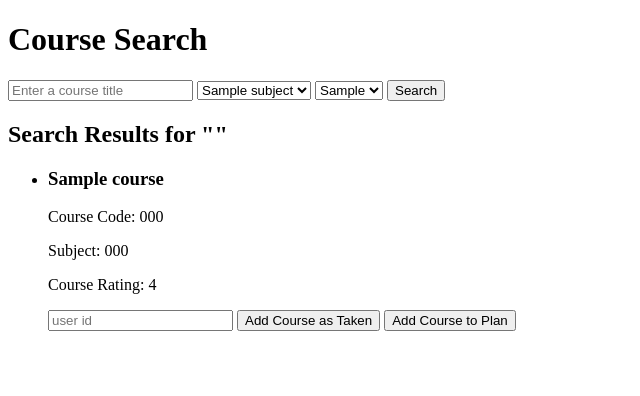
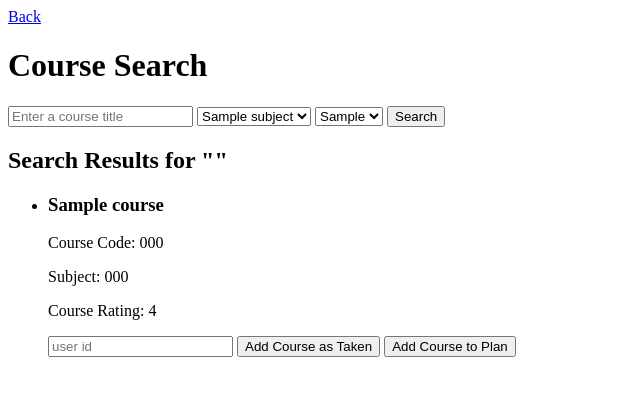
Before and after one commit to s49ghosh/UW-Trailblazer, a Flask app: template templates/search.html in a window 1280 px wide. Shown: the top 396 px of the page, without its empty margins (0-640 px from the left). Run offline with Flask 2, Linux system fonts and the light colour scheme; the template is opened without the code that fills it: most values are stand-ins (such as "Sample title", 1, 10 or a date in 2020); some libraries are stand-ins or nearby versions.

Commit message:
added back button for search (small fix)

```diff
--- a/templates/search.html
+++ b/templates/search.html
@@ -5,6 +5,7 @@
     <title>Search Results</title>
 </head>
 <body>
+    <a href="/">Back</a>
     <h1>Course Search</h1>
     <form method="POST" action="{{ url_for('search') }}">
         <input type="text" name="query" placeholder="Enter a course title">
```
